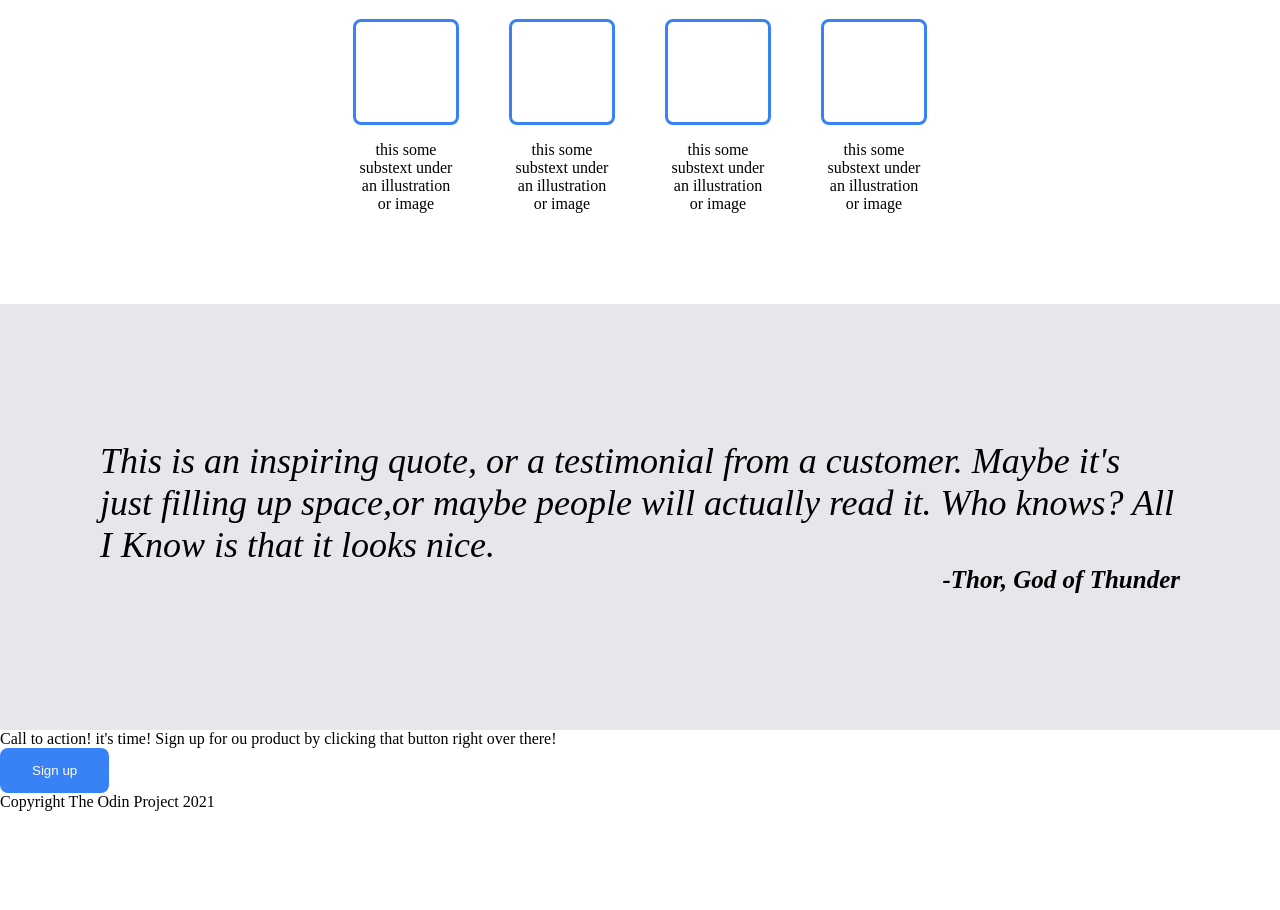
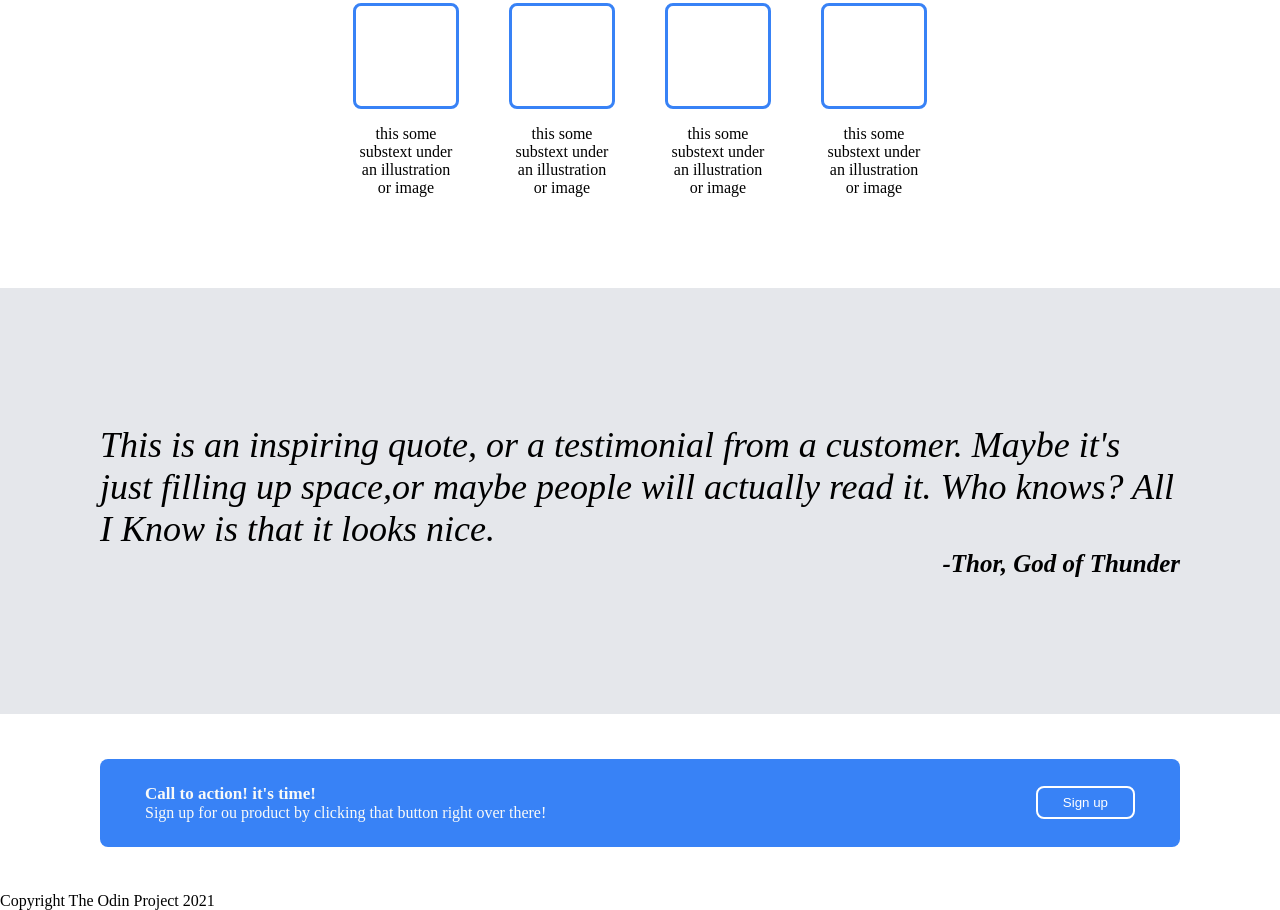
Before and after one commit to Lenzhy/Landing-Page, a plain HTML site: page index.html in a window 1280 px wide. Shown: the part 496-1406 px from the top of the page. Before the commit the page ends 1307 px from the top, so only its background shows below. Drawn offline with Linux system fonts and the light colour scheme.

Commit message:
Made "suscribe css"

```diff
--- a/index.html
+++ b/index.html
@@ -18,7 +18,9 @@
       <div class="botHeader">
           <div class="awesome">
               <p><h1>This website is awesome</h1>This website has some subtext that goes here under the main title. It's a smaller font and the color is lower contrast</p>
-              <div><button>Sign up</button></div>
+              <div>
+                  <button>Sign up</button>
+              </div>
           </div>
           <div class="imageHeader">This a placeholder for an image</div>   <!--<img src="*" alt="this a placeholder for an image" >-->
       </div>
@@ -51,11 +53,12 @@
            <span>-Thor, God of Thunder</span></p>
        </div>
        <div class="subscribe">
-           <div>
-               <span class="Call">Call to action! it's time!</span>
-               <span> Sign up for ou product by clicking that button right over there!</span>
+           <div class="callme">
+               <div> <h3>Call to action! it's time!</h3><span>Sign up for ou product by clicking that button right over there!</span>
+               </div>
+               <button>Sign up</button>
            </div>
-           <button>Sign up</button>
+
        </div>
    </div>
     <div class="bottom">   <span>Copyright The Odin Project 2021</span>
--- a/style.css
+++ b/style.css
@@ -13,7 +13,7 @@ a{
 }
 button{
     background-color: #3882f6;
-    padding: 15px 32px;
+    padding: 7px 25px;
     border: none;
     border-radius: 8px;
     color: white;
@@ -138,8 +138,28 @@ button{
 }
 /*<--quote*/
 
-
-
+/*<--suscribe*/
+.subscribe{
+color: #f9faf8;
+}
+.callme {
+    background-color: #3882f6;
+    display: flex;
+    justify-content: space-between;
+    align-items: center;
+    margin: 45px 100px;
+    padding: 25px 45px;
+    border-radius: 8px;
+}
+.callme h3{
+    margin: 0;
+    font-size: 17px;
+    font-weight: 700;
+}
+.callme button{
+    border: 2px solid white;
+}
+/*suscribe-->*/
 
 /*--> BODy*/
 
```
